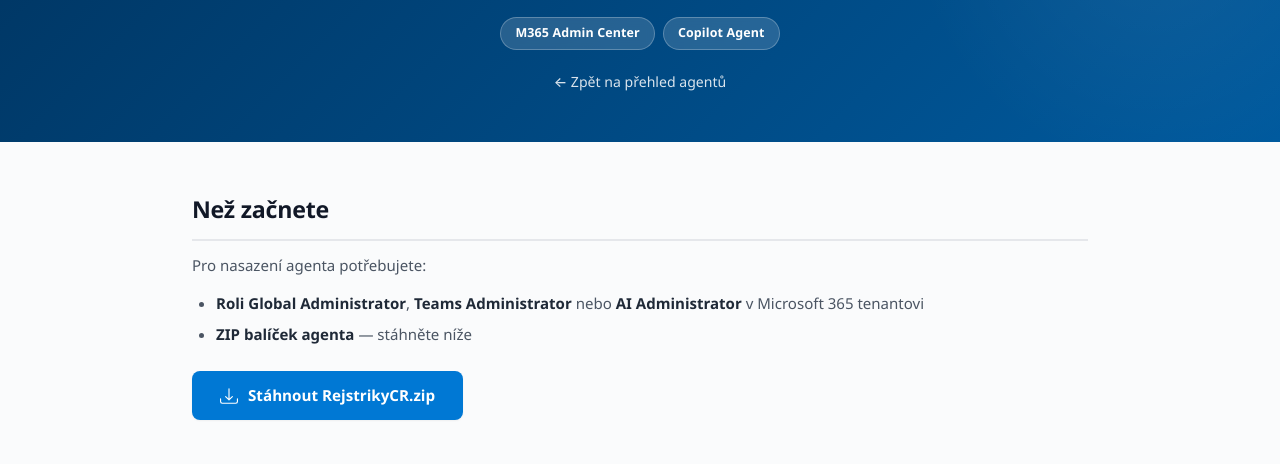
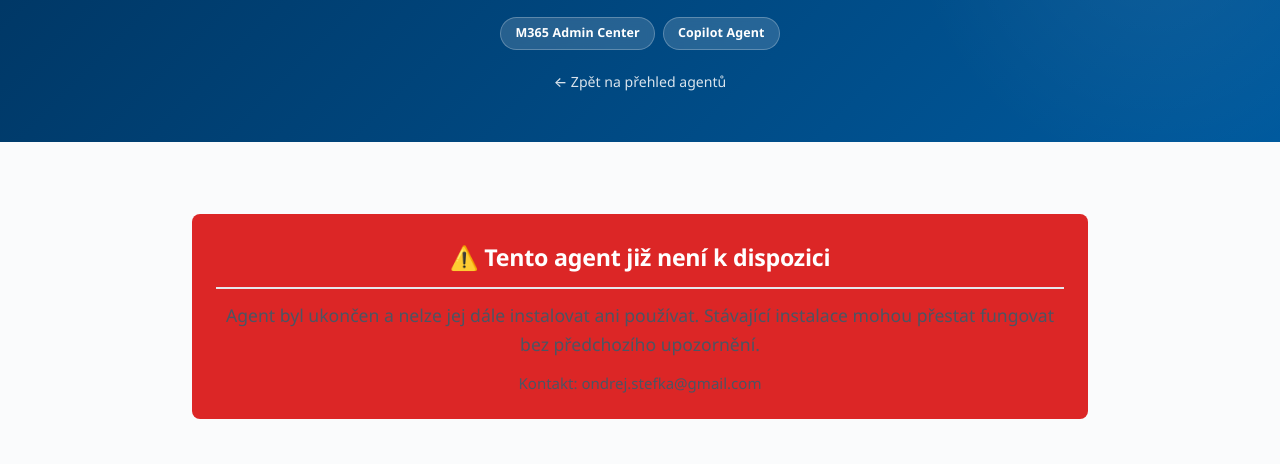
Before and after one commit to ostefka/rejstriky, a plain HTML site: page docs/admin-guide.html in a window 1280 px wide. Shown: the part 244-708 px from the top of the page. Drawn offline with Linux system fonts and the light colour scheme.

Commit message:
Replace download section with agent unavailable notice

```diff
--- a/docs/admin-guide.html
+++ b/docs/admin-guide.html
@@ -23,17 +23,11 @@
     <article>
         <div class="container-narrow">
 
-            <h2>Než začnete</h2>
-            <p>Pro nasazení agenta potřebujete:</p>
-            <ul>
-                <li><strong>Roli Global Administrator</strong>, <strong>Teams Administrator</strong> nebo <strong>AI Administrator</strong> v Microsoft 365 tenantovi</li>
-                <li><strong>ZIP balíček agenta</strong> — stáhněte níže</li>
-            </ul>
-
-            <a href="RejstrikyCR.zip" class="download-btn" download>
-                <svg xmlns="http://www.w3.org/2000/svg" fill="currentColor" viewBox="0 0 16 16"><path d="M.5 9.9a.5.5 0 0 1 .5.5v2.5a1 1 0 0 0 1 1h12a1 1 0 0 0 1-1v-2.5a.5.5 0 0 1 1 0v2.5a2 2 0 0 1-2 2H2a2 2 0 0 1-2-2v-2.5a.5.5 0 0 1 .5-.5z"/><path d="M7.646 11.854a.5.5 0 0 0 .708 0l3-3a.5.5 0 0 0-.708-.708L8.5 10.293V1.5a.5.5 0 0 0-1 0v8.793L5.354 8.146a.5.5 0 1 0-.708.708l3 3z"/></svg>
-                Stáhnout RejstrikyCR.zip
-            </a>
+            <div style="background:#dc2626;color:#fff;padding:24px;border-radius:8px;margin:24px 0;text-align:center;">
+                <h2 style="color:#fff;margin:0 0 12px 0;">⚠️ Tento agent již není k dispozici</h2>
+                <p style="margin:0;font-size:1.1rem;">Agent byl ukončen a nelze jej dále instalovat ani používat. Stávající instalace mohou přestat fungovat bez předchozího upozornění.</p>
+                <p style="margin:12px 0 0 0;">Kontakt: ondrej.stefka@gmail.com</p>
+            </div>
 
             <h2>Postup nasazení — krok za krokem</h2>
 
```
